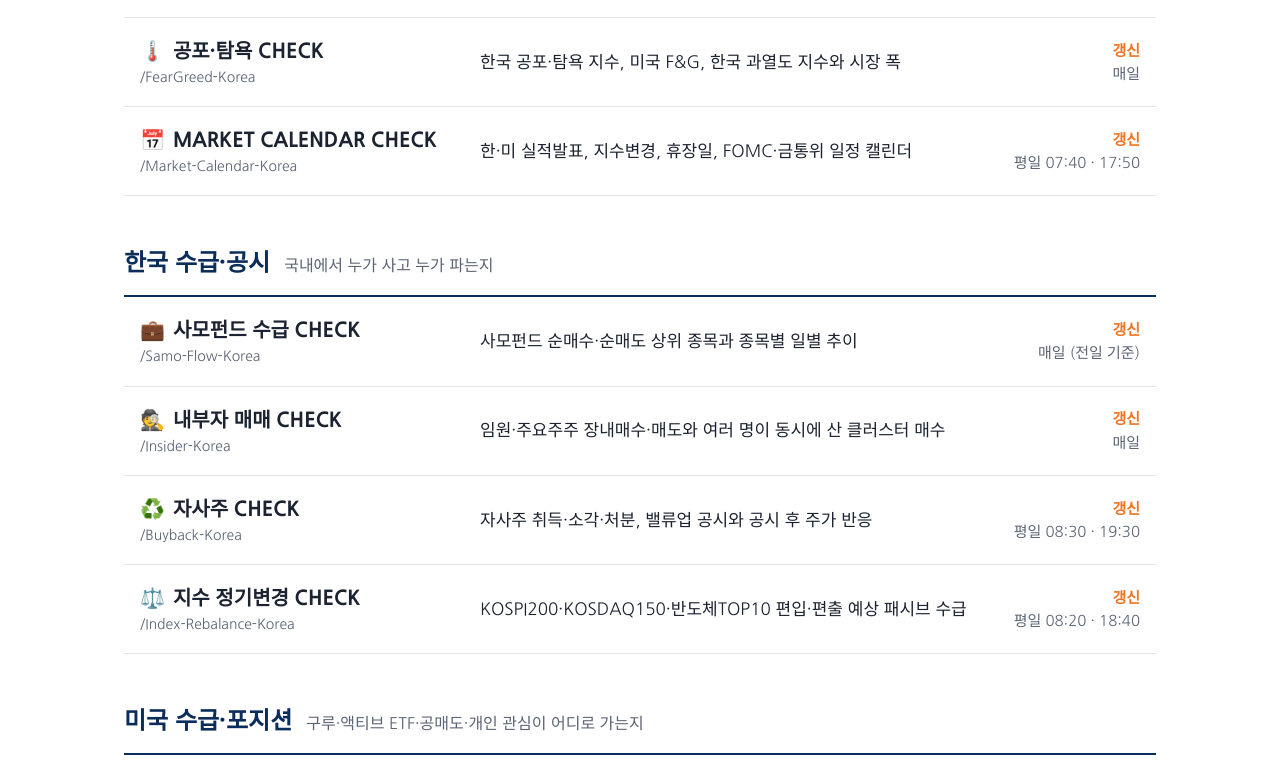
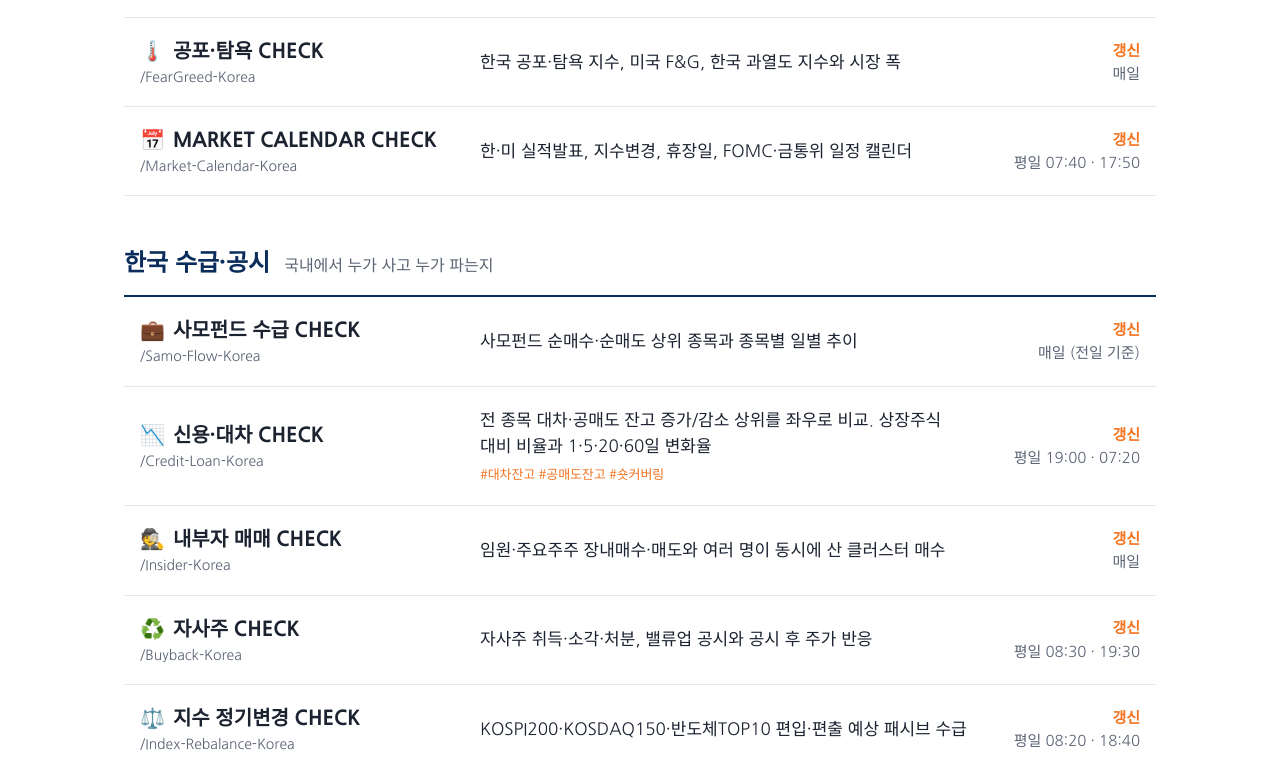
Before and after one commit to bluelagoon1222/bluelagoon1222.github.io, a plain HTML site: page index.html in a window 1280 px wide. Shown: the part 647-1419 px from the top of the page. Drawn offline with Linux system fonts and the light colour scheme.

Commit message:
Add files via upload

```diff
--- a/index.html
+++ b/index.html
@@ -223,6 +223,7 @@ const GROUPS = [
   ]},
   { title:"한국 수급·공시", note:"국내에서 누가 사고 누가 파는지", sites:[
     { icon:"💼", name:"사모펀드 수급 CHECK", repo:"Samo-Flow-Korea", desc:"사모펀드 순매수·순매도 상위 종목과 종목별 일별 추이", when:"매일 (전일 기준)" },
+    { icon:"📉", name:"신용·대차 CHECK", repo:"Credit-Loan-Korea", tags:["#대차잔고","#공매도잔고","#숏커버링"], desc:"전 종목 대차·공매도 잔고 증가/감소 상위를 좌우로 비교. 상장주식 대비 비율과 1·5·20·60일 변화율", when:"평일 19:00 · 07:20" },
     { icon:"🕵️", name:"내부자 매매 CHECK", repo:"Insider-Korea", desc:"임원·주요주주 장내매수·매도와 여러 명이 동시에 산 클러스터 매수", when:"매일" },
     { icon:"♻️", name:"자사주 CHECK", repo:"Buyback-Korea", desc:"자사주 취득·소각·처분, 밸류업 공시와 공시 후 주가 반응", when:"평일 08:30 · 19:30" },
     { icon:"⚖️", name:"지수 정기변경 CHECK", repo:"Index-Rebalance-Korea", desc:"KOSPI200·KOSDAQ150·반도체TOP10 편입·편출 예상 패시브 수급", when:"평일 08:20 · 18:40" }
```
